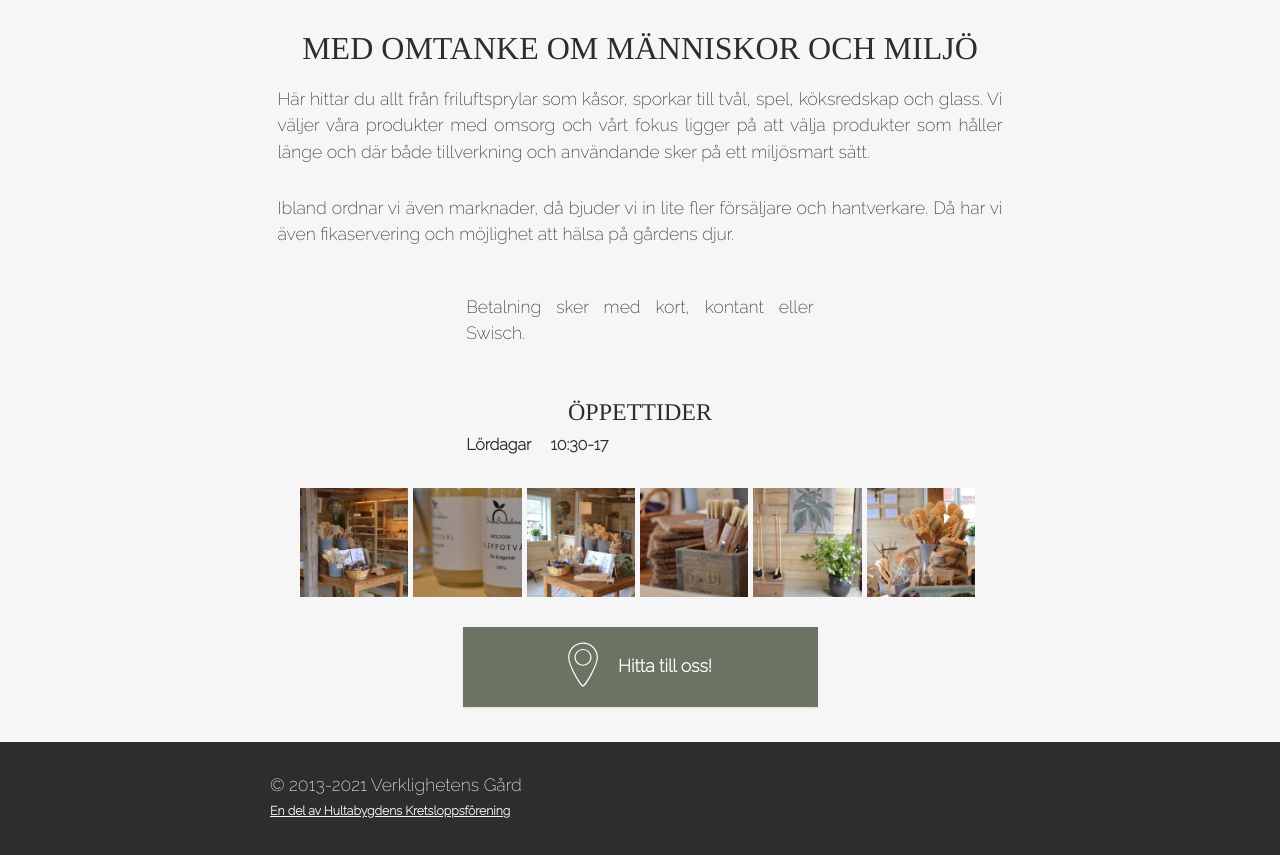
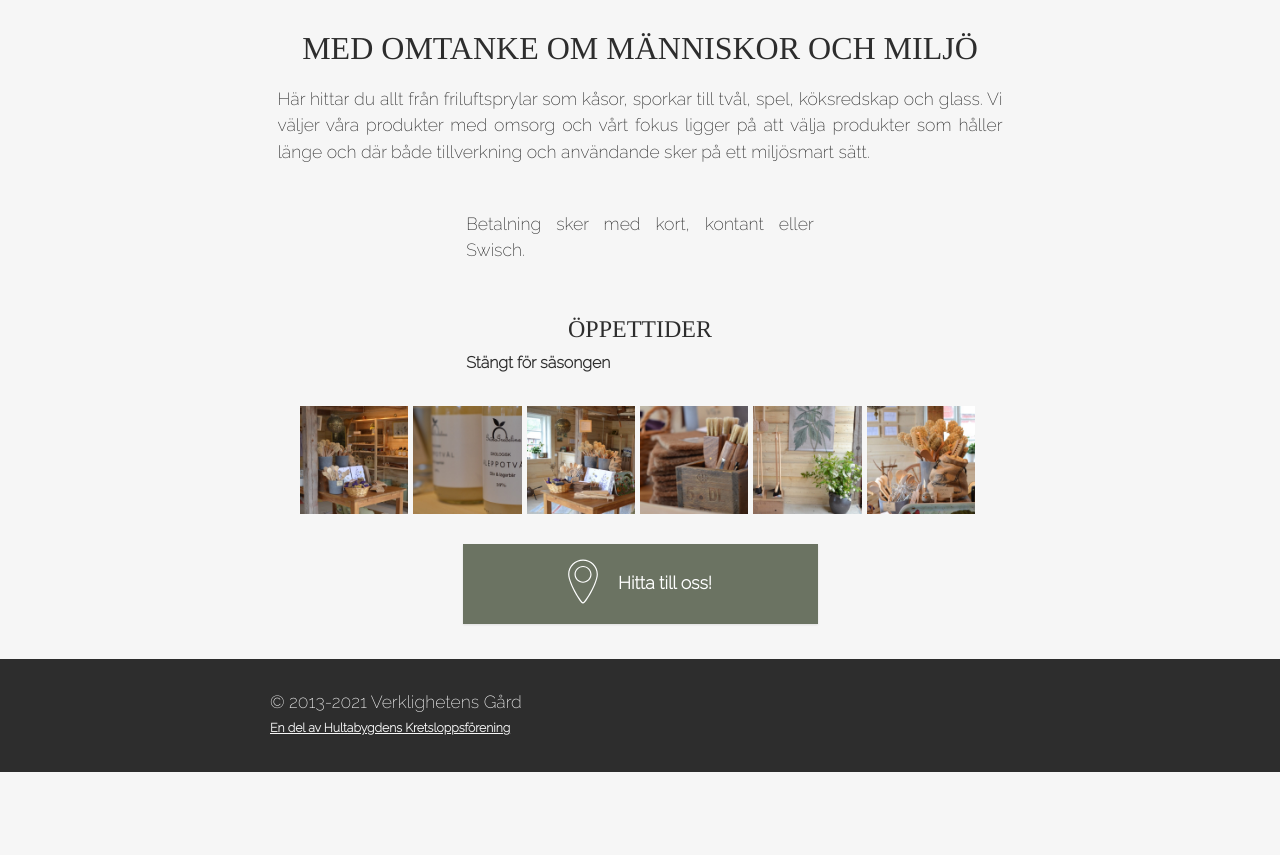
Before and after one commit to lejossan/verkligheten, a PHP site: page /handelsbod.php in a window 1280 px wide. Shown: the part 434-1289 px from the top of the page. After the commit the page ends 1206 px from the top, so only its background shows below. Run offline with PHP 8.4, Linux system fonts and the light colour scheme; some libraries are stand-ins or nearby versions; some web fonts are replaced.

Commit message:
stängt för säsongen

```diff
--- a/handelsbod.php
+++ b/handelsbod.php
@@ -11,13 +11,13 @@
     <div class="col--12">
       <h2>MED OMTANKE OM MÄNNISKOR OCH MILJÖ</h2>
       <p>Här hittar du allt från friluftsprylar som kåsor, sporkar till tvål, spel, köksredskap och glass. Vi väljer våra produkter med omsorg och vårt fokus ligger på att välja produkter som håller länge och där både tillverkning och användande sker på ett miljösmart sätt. </p>
-      <p>Ibland ordnar vi även marknader, då bjuder vi in lite fler försäljare och hantverkare. Då har vi även fikaservering och möjlighet att hälsa på gårdens djur. </p>
+
       <br/>
       <p class="col--6 mb">Betalning sker med kort, kontant eller Swisch.</p>
     <div>
       <h3 class="mt">ÖPPETTIDER</h3>
       <ul class="col--6 listbox mb">
-        <li><span class="mr">Lördagar</span> <span>10:30-17</span></li>
+        <li><span class="mr">Stängt för säsongen</span> <span></span></li>
       </ul>
 
       </div>
--- a/index.php
+++ b/index.php
@@ -50,7 +50,7 @@
         <!--<a class="readmore--outline" href="/smabruk.php#gronsaker">Läs mer</a>-->
       </div>
       <div class="col--6 left-align mt">
-        <?php include('texts/butik_teaser.php'); ?>
+        <?php include('texts/closed_teaser.php'); ?>
       </div>
     </div>
   </div>
--- a/texts/closed_teaser.php
+++ b/texts/closed_teaser.php
@@ -4,6 +4,6 @@
 
 echo '<h2 class="mt" style="margin-top:50px;">Stängt för säsongen!</h2>';
 
-echo '<p>Nu har både Naturlogi och Handelsboden stängt för säsongen. Pga av det rådande läget med corona kommer vi inte ha någon julbutik i år. Håll utkik här eller på sociala medier om du vill ha koll på vad som händer. </p>';
+echo '<p>Nu har både Naturlogi och Handelsboden stängt för säsongen. Håll utkik här eller på sociala medier om du vill ha koll på vad som händer. </p>';
 echo '<a class="readmore" href="kontakt.php">Följ oss!</a>';
 ?>
```
